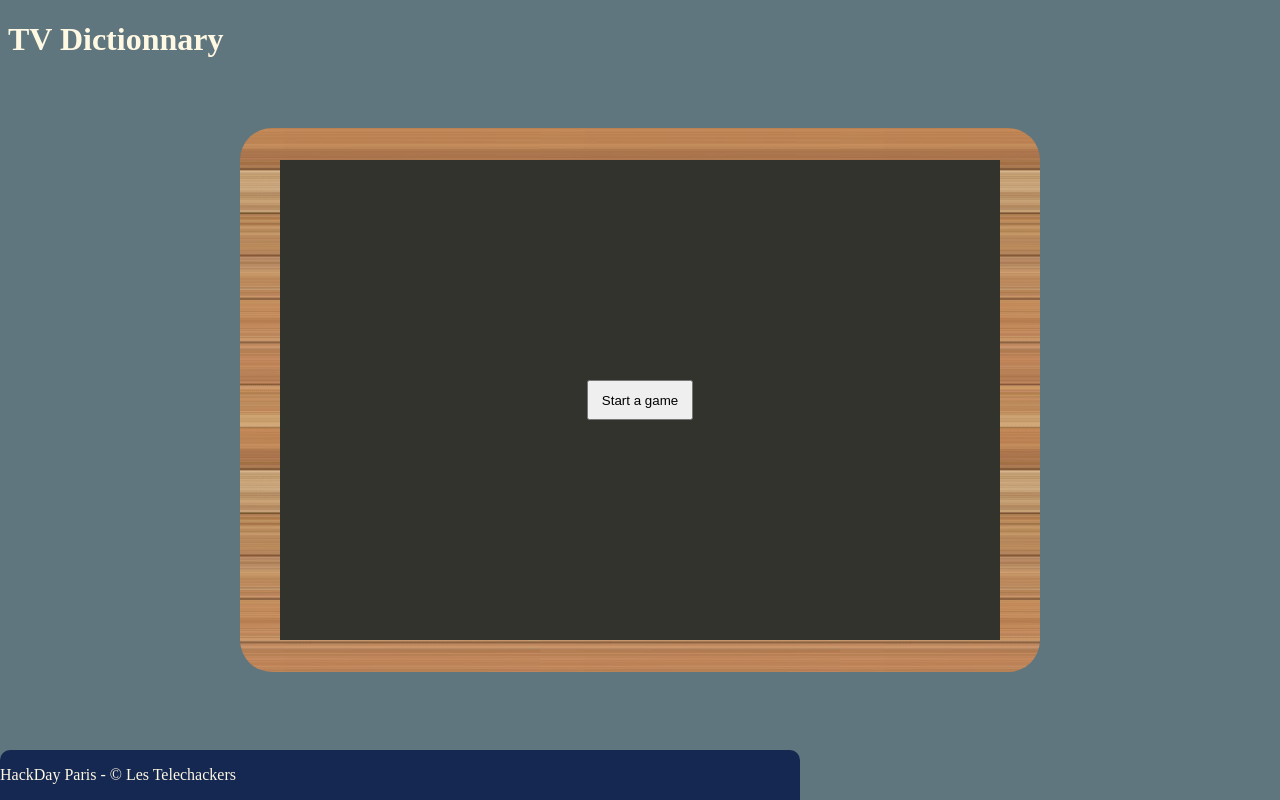
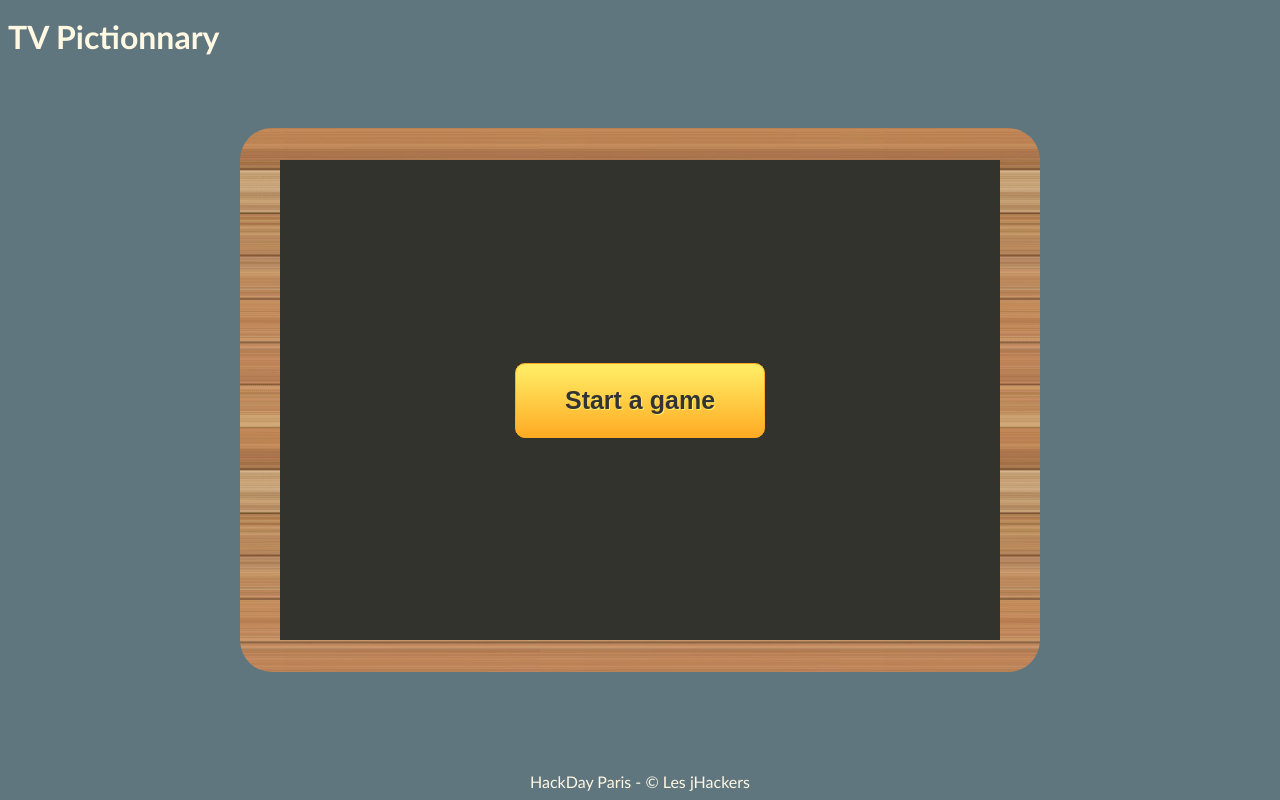
Before and after one commit to leosei7787/tvpictionary, a Python web app: template template/index.html in a window 1280 px wide. Run offline with Jinja, Linux system fonts and the light colour scheme; the template is opened without the code that fills it, so the values that code supplies are empty.

Commit message:
Button ok

```diff
--- a/css/style-home.css
+++ b/css/style-home.css
@@ -1,6 +1,8 @@
 body {
 	background-color:#60767F;
 	color:#FFF8E3;
+	font: 1em/2em "Trebuchet MS", Verdana, Helvetica, Arial, sans-serif;
+
 }
 
 #slate-border {
@@ -28,27 +30,55 @@ body {
 	height:30em;
 }
 
-#start{
-	height:3em;
-	width:8em;
+.start {
 	position:absolute;
 	margin: auto;
 	top: 0;
 	bottom: 0;
 	left: 0;
 	right: 0;
-	display:block;
+	height:3em;
+	width:10em;
+
+	-moz-box-shadow:inset 0px 0px 0px 0px #fff6af;
+	-webkit-box-shadow:inset 0px 0px 0px 0px #fff6af;
+	box-shadow:inset 0px 0px 0px 0px #fff6af;
+	background:-webkit-gradient( linear, left top, left bottom, color-stop(0.05, #ffec64), color-stop(1, #ffab23) );
+	background:-moz-linear-gradient( center top, #ffec64 5%, #ffab23 100% );
+	filter:progid:DXImageTransform.Microsoft.gradient(startColorstr='#ffec64', endColorstr='#ffab23');
+	background-color:#ffec64;
+	-moz-border-radius:10px;
+	-webkit-border-radius:10px;
+	border-radius:10px;
+	border:1px solid #ffaa22;
+	display:inline-block;
+	color:#333333;
+	font-family:arial;
+	font-size:25px;
+	font-weight:bold;
+	padding:20px 40px;
+	text-decoration:none;
+	text-shadow:1px 1px 0px #ffee66;
+}.start:hover {
+	background:-webkit-gradient( linear, left top, left bottom, color-stop(0.05, #ffab23), color-stop(1, #ffec64) );
+	background:-moz-linear-gradient( center top, #ffab23 5%, #ffec64 100% );
+	filter:progid:DXImageTransform.Microsoft.gradient(startColorstr='#ffab23', endColorstr='#ffec64');
+	background-color:#ffab23;
+}.start:active {
+	position:relative;
+	top:1px;
 }
 
 
 footer {
 	position:absolute;
 	bottom:0px;
+	margin:auto;
 	left:0;
 	right:0;
 	border-top-left-radius: 10px;
 	border-top-right-radius:10px;
 	width:800px;
 	height:50px;
-	background-color: #152852;
+	text-align:center;
 }
--- a/template/index.html
+++ b/template/index.html
@@ -19,19 +19,19 @@
 
 	<body>
 		<header>
-			<h1>TV Dictionnary</h1>
+			<h1>TV Pictionnary</h1>
 		</header>
 
 		<div id="slate-border">
 			<div id="slate">
 				<form action="/" method="post">
-					<input type="submit" value="Start a game" id="start"/>
+					<input type="submit" value="Start a game" class="start"/>
 				</form>
 			</div>
 		</div>
 		<footer>
 			<p>
-				HackDay Paris - &copy Les Telechackers
+				HackDay Paris - &copy Les jHackers
 			</p>
 		</footer>
 	</body>
```
Also changed, not shown: 2 other files.
